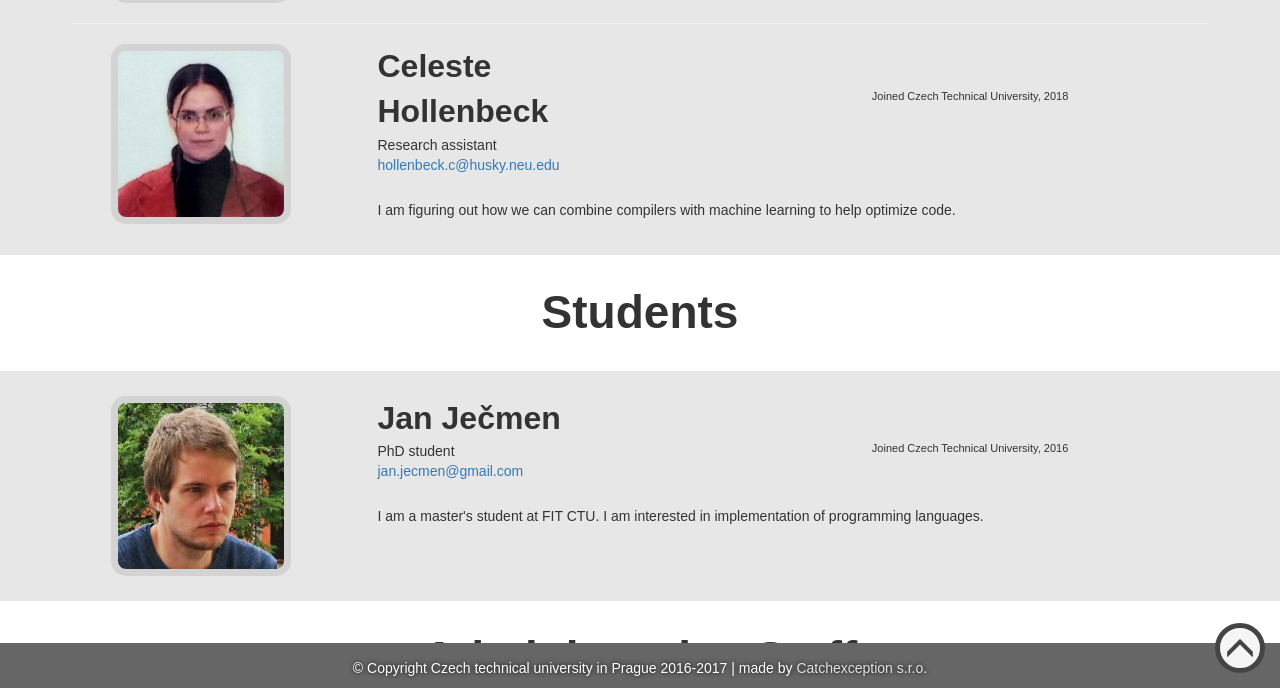
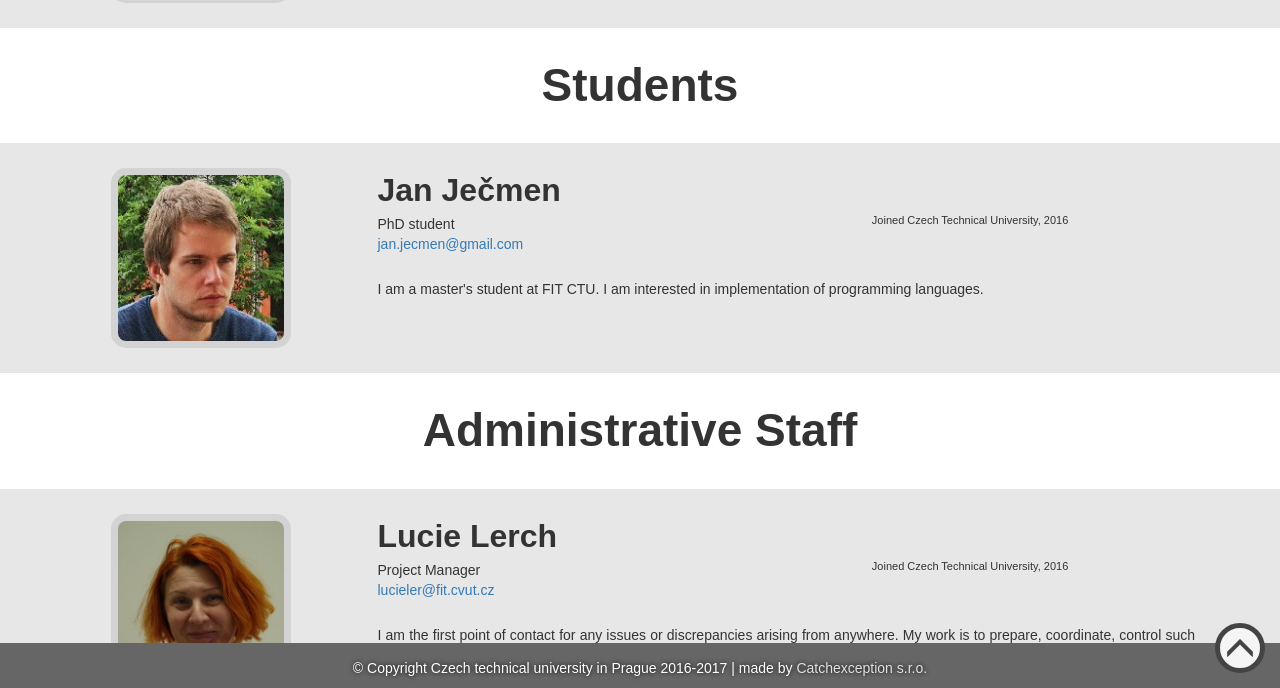
Before and after one commit to PRL-PRG/prl-prg.github.io, a Jekyll site: the page built from people.md, in a window 1280 px wide and 900 px high, scrolled down 1624 px, cut to the strip 212-900 px from the top of the window. Built offline with Jekyll 4.4.1, drawn with Linux system fonts in a browser that asks for light colours; some of the changed lines change nothing that is shown.

Commit message:
Remove Celeste.

```diff
--- a/people.md
+++ b/people.md
@@ -84,14 +84,14 @@ people:
     - Joined Czech Technical Univeristy, 2018
     note: "I am looking to work with new programming languages and modifications to programming languages that enable transparent networked computation."
 
-  - type: researcher
-    name: Celeste Hollenbeck
-    photo: celeste_hollenbeck.jpg
-    title: Research assistant
-    email: hollenbeck.c@husky.neu.edu
-    bio:
-    - Joined Czech Technical University, 2018
-    note: "I am figuring out how we can combine compilers with machine learning to help optimize code."
+#  - type: researcher
+#    name: Celeste Hollenbeck
+#    photo: celeste_hollenbeck.jpg
+#    title: Research assistant
+#    email: hollenbeck.c@husky.neu.edu
+#    bio:
+#    - Joined Czech Technical University, 2018
+#    note: "I am figuring out how we can combine compilers with machine learning to help optimize code."
 
   - type: student
     name: Jan Ječmen
```
